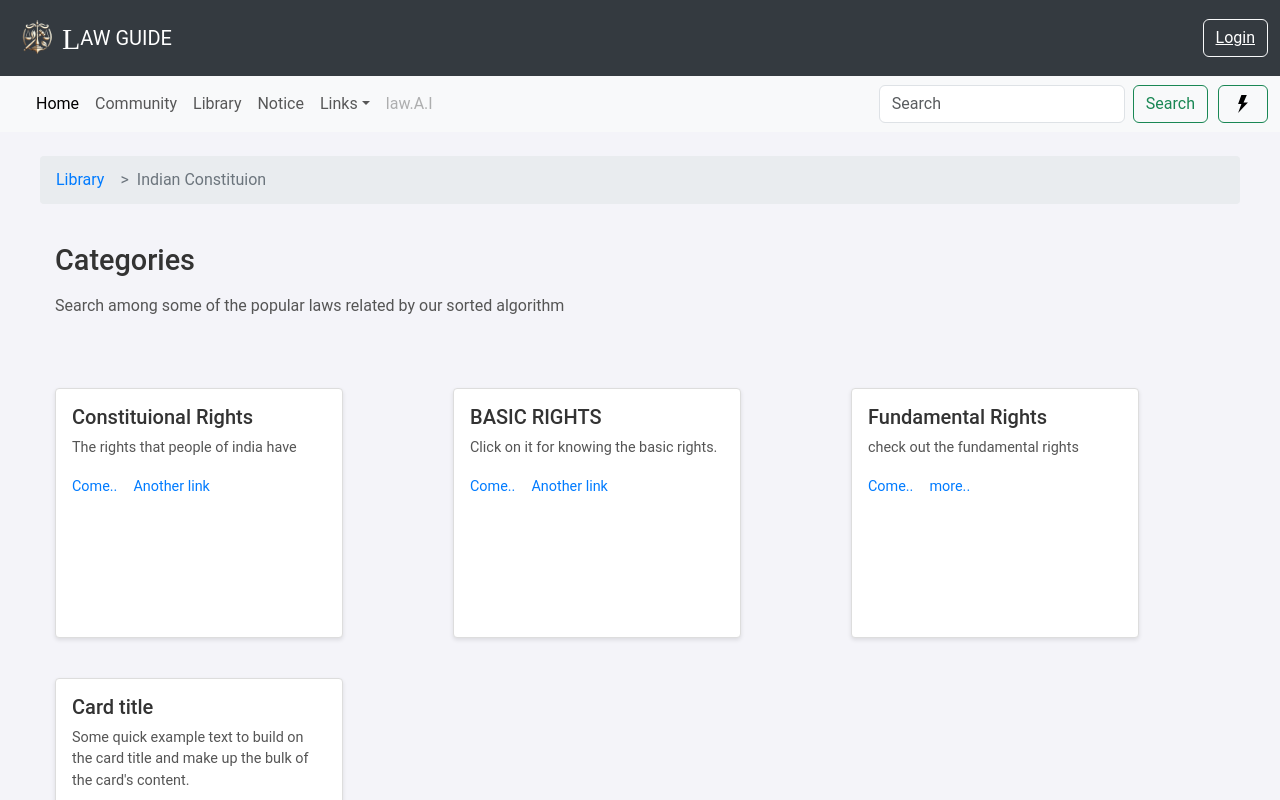
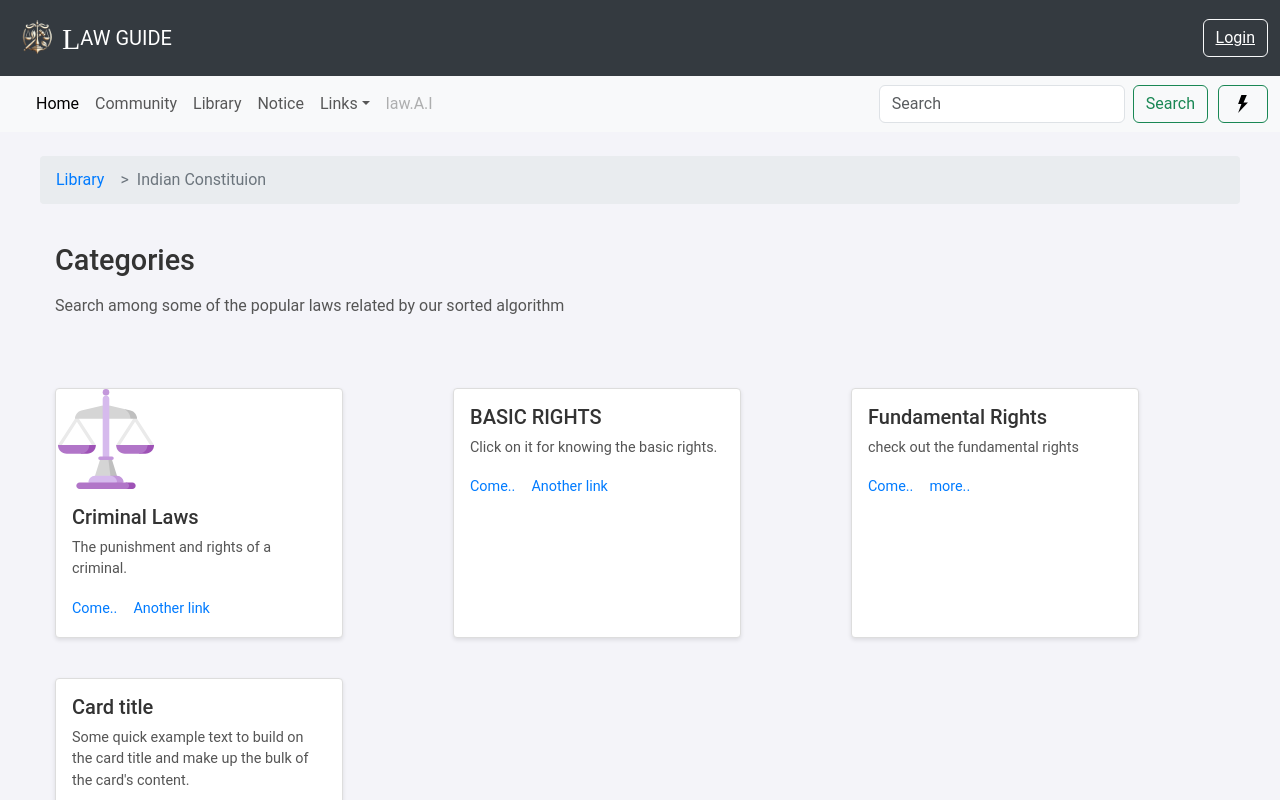
Before and after one commit to Darkstrike03/LawGuide, a React (Create React App) app: page /CategoriesINR in a window 1280 px wide. Shown: the top 800 px of the page. Built offline with nearby package versions, Linux system fonts and the light colour scheme; no server answers.

Commit message:
Update CategoriesINR.js

```diff
--- a/src/component/CategoriesINR.js
+++ b/src/component/CategoriesINR.js
@@ -1,6 +1,7 @@
 import React from 'react';
 import { Link } from 'react-router-dom';
 import '../styles/CategoriesINR.css';
+import KnowYourRightsIcon from './assets/icons/justice.svg';
 
 class CategoriesINR extends React.Component {
     render() {
@@ -24,10 +25,11 @@ class CategoriesINR extends React.Component {
                         {/* Second Card */}
                         <div className="col-md-4 mb-4">
                             <div className="card" style={{ width: '18rem' }}>
+                            <img src={KnowYourRightsIcon} alt="Know Your Rights" className="card-icon" />
                                 <div className="card-body">
-                                    <h5 className="card-title">Constituional Rights</h5>
-                                    <p className="card-text">The rights that people of india have</p>
-                                    <Link to="/category/domestic-rights" className="card-link">Come..</Link>
+                                    <h5 className="card-title">Criminal Laws</h5>
+                                    <p className="card-text">The punishment and rights of a criminal.</p>
+                                    <Link to="/category/criminal" className="card-link">Come..</Link>
                                     <a href="#" className="card-link">Another link</a>
                                 </div>
                             </div>
```
